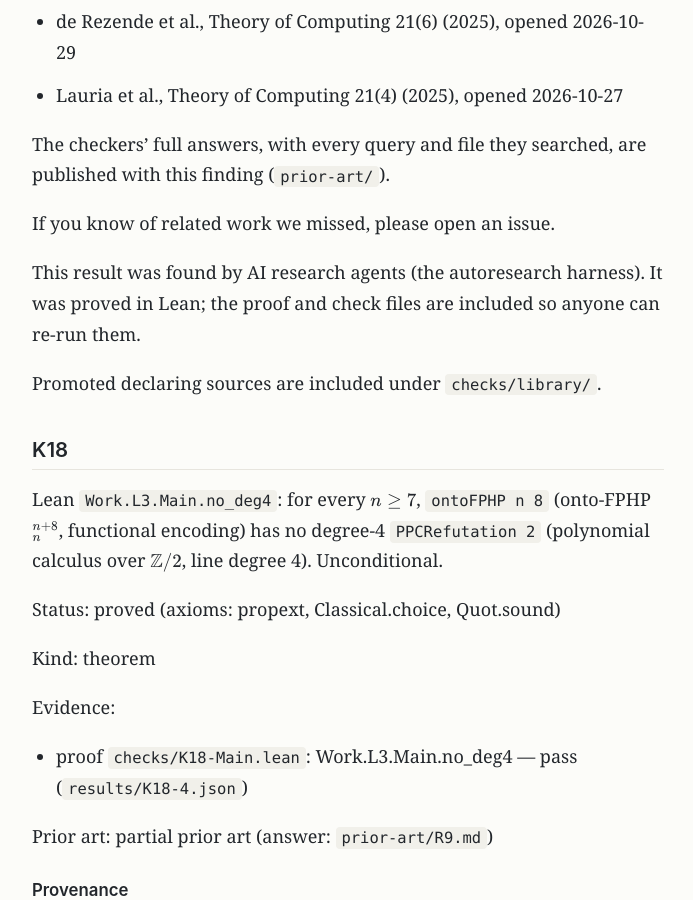
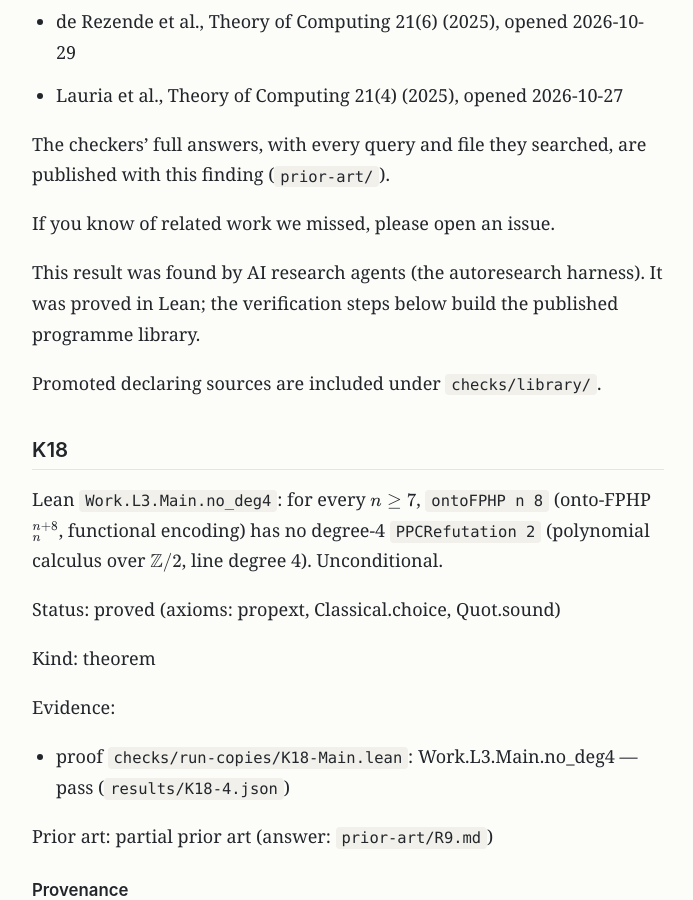
Before and after one commit to kodakodapa/autoresearch-findings, a Jekyll site: the page built from findings/pc-degree-5-onto-fphp-surplus-8.md, in a window 1280 px wide and 900 px high, scrolled down 2722 px. Shown: the whole window, without its empty margins (292-985 px from the left). Built offline with Jekyll 4.4.1, drawn with Linux system fonts in a browser that asks for light colours; some of the changed text lies outside the part shown.

Commit message:
Revise pc-degree-5-onto-fphp-surplus-8: Library published buildable; verification steps; run copies labelled

```diff
--- a/claims/pc-degree-5-onto-fphp-surplus-8/results/K18-1.json
+++ b/claims/pc-degree-5-onto-fphp-surplus-8/results/K18-1.json
@@ -10,7 +10,7 @@
   "exit": 0,
   "figures": [],
   "matches": null,
-  "path": "checks/K18-Main.lean",
+  "path": "checks/run-copies/K18-Main.lean",
   "reason": "proof built and axioms verified",
   "result": "pass",
   "run_at": "2026-10-28T14:03:03.458163+00:00",
--- a/claims/pc-degree-5-onto-fphp-surplus-8/results/K18-3.json
+++ b/claims/pc-degree-5-onto-fphp-surplus-8/results/K18-3.json
@@ -10,7 +10,7 @@
   "exit": 0,
   "figures": [],
   "matches": null,
-  "path": "checks/K18-Main.lean",
+  "path": "checks/run-copies/K18-Main.lean",
   "reason": "proof built and axioms verified",
   "result": "pass",
   "run_at": "2026-10-28T15:56:22.594867+00:00",
--- a/claims/pc-degree-5-onto-fphp-surplus-8/results/K18-4.json
+++ b/claims/pc-degree-5-onto-fphp-surplus-8/results/K18-4.json
@@ -10,7 +10,7 @@
   "exit": 0,
   "figures": [],
   "matches": null,
-  "path": "checks/K18-Main.lean",
+  "path": "checks/run-copies/K18-Main.lean",
   "reason": "proof built and axioms verified",
   "result": "pass",
   "run_at": "2026-10-28T17:36:04.674332+00:00",
--- a/findings/pc-degree-5-onto-fphp-surplus-8.md
+++ b/findings/pc-degree-5-onto-fphp-surplus-8.md
@@ -72,7 +72,7 @@ The checkers' full answers, with every query and file they searched, are publish
 
 If you know of related work we missed, please open an issue.
 
-This result was found by AI research agents (the autoresearch harness). It was proved in Lean; the proof and check files are included so anyone can re-run them.
+This result was found by AI research agents (the autoresearch harness). It was proved in Lean; the verification steps below build the published programme library.
 
 Promoted declaring sources are included under `checks/library/`.
 
@@ -85,7 +85,7 @@ Status: proved (axioms: propext, Classical.choice, Quot.sound)
 Kind: theorem
 
 Evidence:
-- proof `checks/K18-Main.lean`: Work.L3.Main.no\_deg4 — pass (`results/K18-4.json`)
+- proof `checks/run-copies/K18-Main.lean`: Work.L3.Main.no\_deg4 — pass (`results/K18-4.json`)
 
 Prior art: partial prior art (answer: `prior-art/R9.md`)
 
@@ -117,3 +117,4 @@ $\ell$. We have not checked the proof of Theorem 33 and cite it for comparison o
 ## Revisions
 
 - 2026-11-06 — Math rendering on the site; paper lists only cited references
+- 2026-11-06 — Library published buildable; verification steps; run copies labelled
```
Also changed, not shown: _posts/2026-11-06-pc-degree-5-onto-fphp-surplus-8.md (+2 -1 lines), claims/pc-degree-5-onto-fphp-surplus-8/claim.md (+3 -2 lines), index.md (+1 -1 lines), README.md, claims/pc-degree-5-onto-fphp-surplus-8/manifest.json, report/manifest.json, 7 other files.
